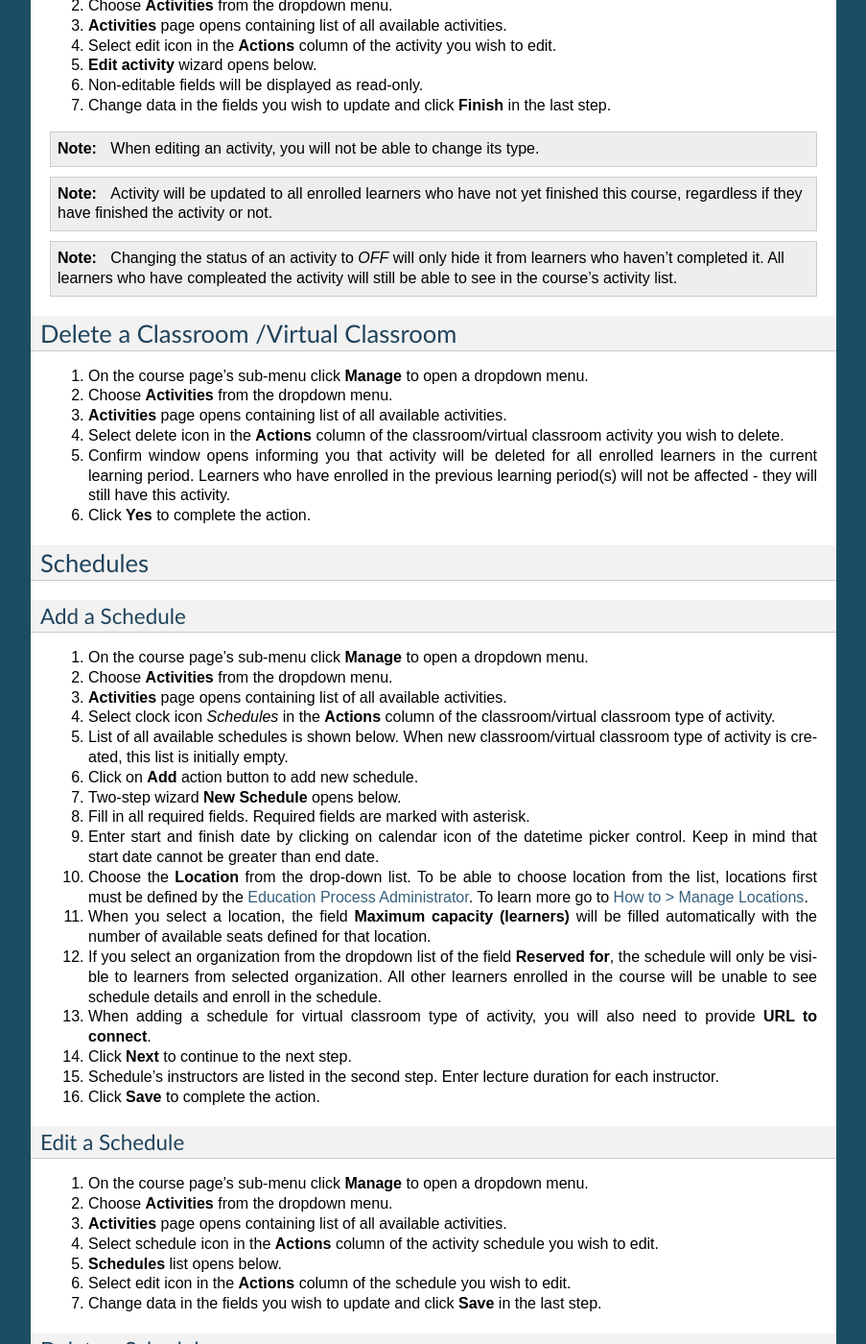
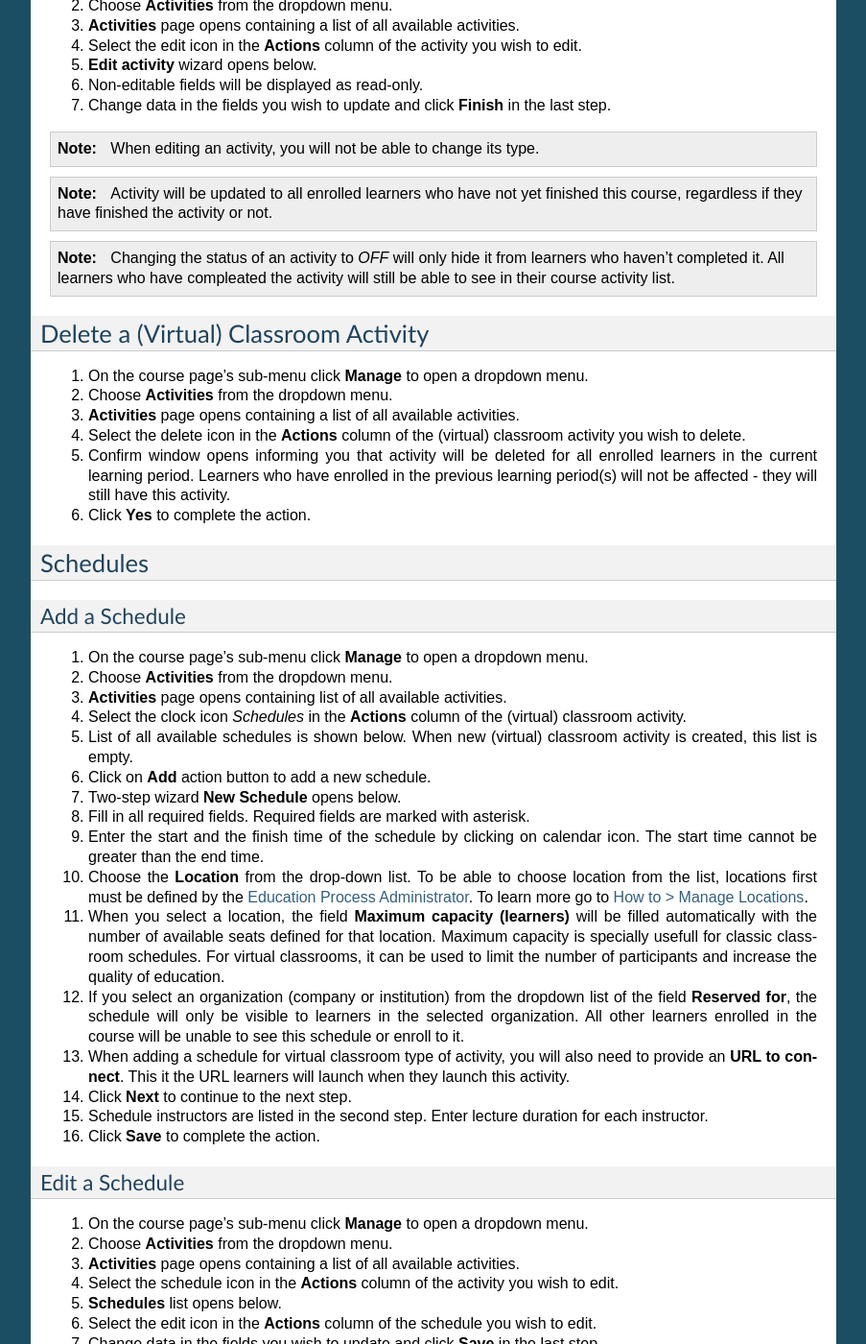
Before and after one commit to pslisko/performa365docs, a Sphinx documentation site: the page built from docs/howto/manage_activities/classroom_virtual.rst, in a window 1280 px wide and 1400 px high, scrolled down 851 px. Shown: the whole window at 96% size, without its empty margins (198-1101 px from the left). Built offline with Sphinx 7.4.7, drawn with Linux system fonts in a browser that asks for light colours; pages that are not in the unit, such as notebooks, are missing from menus; some of the changed text lies outside the part shown.

Commit message:
Update classroom_virtual.rst

```diff
--- a/docs/howto/manage_activities/classroom_virtual.rst
+++ b/docs/howto/manage_activities/classroom_virtual.rst
@@ -16,31 +16,31 @@
 
 This feature is used to manage schedules for classes which take place in physical or virtual classrooms.
 
-Add a Classroom /Virtual Classroom
+Add a (Virtual) Classroom Activity
 ^^^^^^^^^^^^^^^^^^^^^^^^^^^^^^^^^^^
-#. Go to **Catalog** > **Courses**. Specific courses can be found using search and filtering options on the **Catalog** page.
-#. Click the tile of the course you wish to add activities to.
+#. Go to **Catalog** > **Courses**. Specific course can be found using search and filter options on the **Catalog** page.
+#. Click the tile of the course you wish to add a new activity to.
 #. You will be redirected to the course page.
-#. Each course page has a sub-menu with following menu items: **Home**, **Activities**, **Documents** and **Manage**. **Manage** is only visible to Catalog administrators, Education owners and users who are instructors in at least one course schedule.
-#. Click on **Manage** to open a dropdown menu.
+#. Each course page has a sub-menu with following menu items: **Home**, **Activities**, **Documents** and **Manage**.
+#. Click on **Manage** to open a dropdown menu (**Manage** is only visible to Catalog administrators and Course owners).
 #. Choose **Activities** from the dropdown menu.
-#. **Activities** page is shown on top containing list of all available activities and action button **Add**.
-#. Click **Add** to add new activity.
+#. **Activities** page is shown on top, containing a list of all available activities and action button **Add**.
+#. Click **Add** to add a new activity.
 #. **New activity** wizard opens below.
-#. When creating a classroom/virtual classroom type of activity, you need to choose **Classroom**/**Virtual Classroom** from the dropdown menu in the **Type** field.
+#. When creating a (virtual) classroom type of activity, you need to choose **Classroom** or **Virtual Classroom** from the dropdown menu in the **Type** field.
 #. When all required fields are filled in, action button **Next** is enabled.
 #. Click **Next** to continue on to the next step.
 #. In the second step enter **Total points** for this activity and click **Next**.
-#. In the final step you will be notified how many learners will be added this activity. New activities will only be added to users who have not yet completed the course.
+#. In the final step you will be notified how many learners will be added to this activity. New activities will only be added to learners who have not yet completed the course.
 #. Click **Finish** to create the activity.
 
-Edit a Classroom /Virtual Classroom
+Edit a (Virtual) Classroom Activity
 ^^^^^^^^^^^^^^^^^^^^^^^^^^^^^^^^^^^^^^^^^^
 
 #. On the course page's sub-menu click **Manage** to open a dropdown menu.
 #. Choose **Activities** from the dropdown menu.
-#. **Activities** page opens containing list of all available activities.
-#. Select edit icon in the **Actions** column of the activity you wish to edit.
+#. **Activities** page opens containing a list of all available activities.
+#. Select the edit icon in the **Actions** column of the activity you wish to edit.
 #. **Edit activity** wizard opens below.
 #. Non-editable fields will be displayed as read-only.
 #. Change data in the fields you wish to update and click **Finish** in the last step.
@@ -48,15 +48,15 @@
 
 .. note:: When editing an activity, you will not be able to change its type.
 .. note:: Activity will be updated to all enrolled learners who have not yet finished this course, regardless if they have finished the activity or not.
-.. note:: Changing the status of an activity to *OFF* will only hide it from learners who haven't completed it. All learners who have compleated the activity will still be able to see in the course's activity list.
+.. note:: Changing the status of an activity to *OFF* will only hide it from learners who haven't completed it. All learners who have compleated the activity will still be able to see in their course activity list.
 
-Delete a Classroom /Virtual Classroom
+Delete a (Virtual) Classroom Activity
 ^^^^^^^^^^^^^^^^^^^^^^^^^^^^^^^^^^^^^^^^^^
 
 #. On the course page's sub-menu click **Manage** to open a dropdown menu.
 #. Choose **Activities** from the dropdown menu.
-#. **Activities** page opens containing list of all available activities.
-#. Select delete icon in the **Actions** column of the classroom/virtual classroom activity you wish to delete.
+#. **Activities** page opens containing a list of all available activities.
+#. Select the delete icon in the **Actions** column of the (virtual) classroom activity you wish to delete.
 #. Confirm window opens informing you that activity will be deleted for all enrolled learners in the current learning period. Learners who have enrolled in the previous learning period(s) will not be affected - they will still have this activity.
 #. Click **Yes** to complete the action.
 
@@ -70,18 +70,18 @@
 #. On the course page's sub-menu click **Manage** to open a dropdown menu.
 #. Choose **Activities** from the dropdown menu.
 #. **Activities** page opens containing list of all available activities.
-#. Select clock icon *Schedules* in the **Actions** column of the classroom/virtual classroom type of activity.
-#. List of all available schedules is shown below. When new classroom/virtual classroom type of activity is created, this list is initially empty.
-#. Click on **Add** action button to add new schedule.
+#. Select the clock icon *Schedules* in the **Actions** column of the (virtual) classroom activity.
+#. List of all available schedules is shown below. When new (virtual) classroom activity is created, this list is empty.
+#. Click on **Add** action button to add a new schedule.
 #. Two-step wizard **New Schedule** opens below.
 #. Fill in all required fields. Required fields are marked with asterisk.
-#. Enter start and finish date by clicking on calendar icon of the datetime picker control. Keep in mind that start date cannot be greater than end date.
+#. Enter the start and the finish time of the schedule by clicking on calendar icon. The start time cannot be greater than the end time.
 #. Choose the **Location** from the drop-down list. To be able to choose location from the list, locations first must be defined by the :ref:`Education Process Administrator <education_process_administrator>`. To learn more go to :ref:`How to > Manage Locations <manage_locations>`.
-#. When you select a location, the field **Maximum capacity (learners)** will be filled automatically with the number of available seats defined for that location.
-#. If you select an organization from the dropdown list of the field **Reserved for**, the schedule will only be visible to learners from selected organization. All other learners enrolled in the course will be unable to see schedule details and enroll in the schedule.
-#. When adding a schedule for virtual classroom type of activity, you will also need to provide **URL to connect**.
+#. When you select a location, the field **Maximum capacity (learners)** will be filled automatically with the number of available seats defined for that location. Maximum capacity is specially usefull for classic classroom schedules. For virtual classrooms, it can be used to limit the number of participants and increase the quality of education.
+#. If you select an organization (company or institution) from the dropdown list of the field **Reserved for**, the schedule will only be visible to learners in the selected organization. All other learners enrolled in the course will be unable to see this schedule or enroll to it.
+#. When adding a schedule for virtual classroom type of activity, you will also need to provide an **URL to connect**. This it the URL learners will launch when they launch this activity.
 #. Click **Next** to continue to the next step.
-#. Schedule's instructors are listed in the second step. Enter lecture duration for each instructor.
+#. Schedule instructors are listed in the second step. Enter lecture duration for each instructor.
 #. Click **Save** to complete the action.
 
 Edit a Schedule
@@ -89,10 +89,10 @@
 
 #. On the course page's sub-menu click **Manage** to open a dropdown menu.
 #. Choose **Activities** from the dropdown menu.
-#. **Activities** page opens containing list of all available activities.
-#. Select schedule icon in the **Actions** column of the activity schedule you wish to edit.
+#. **Activities** page opens containing a list of all available activities.
+#. Select the schedule icon in the **Actions** column of the activity you wish to edit.
 #. **Schedules** list opens below.
-#. Select edit icon in the **Actions** column of the schedule you wish to edit.
+#. Select the edit icon in the **Actions** column of the schedule you wish to edit.
 #. Change data in the fields you wish to update and click **Save** in the last step.
 
 
@@ -101,10 +101,10 @@
 
 #. On the course page's sub-menu click **Manage** to open a dropdown menu.
 #. Choose **Activities** from the dropdown menu.
-#. **Activities** page opens containing list of all available activities.
-#. Select schedule icon in the **Actions** column of the activity schedule you wish to edit.
+#. **Activities** page opens containing a list of all available activities.
+#. Select the schedule icon in the **Actions** column of the activity schedule you wish to edit.
 #. **Schedules** list opens below.
-#. Select delete icon in the **Actions** column of the schedule you wish to delete.
+#. Select the delete icon in the **Actions** column of the schedule you wish to delete.
 #. Confirm window pops up.
 #. Click **Yes** to complete the action.
 
```
